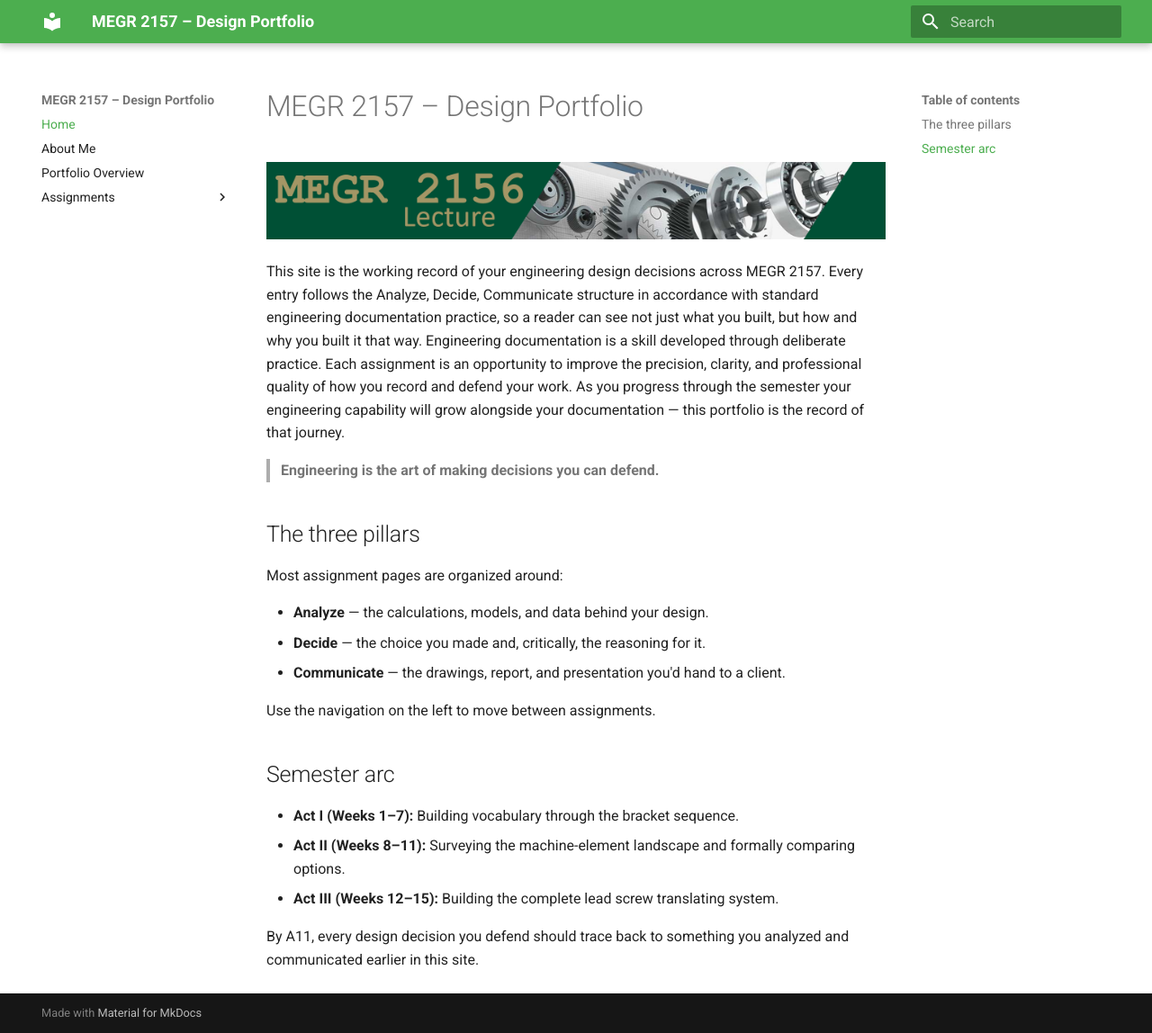
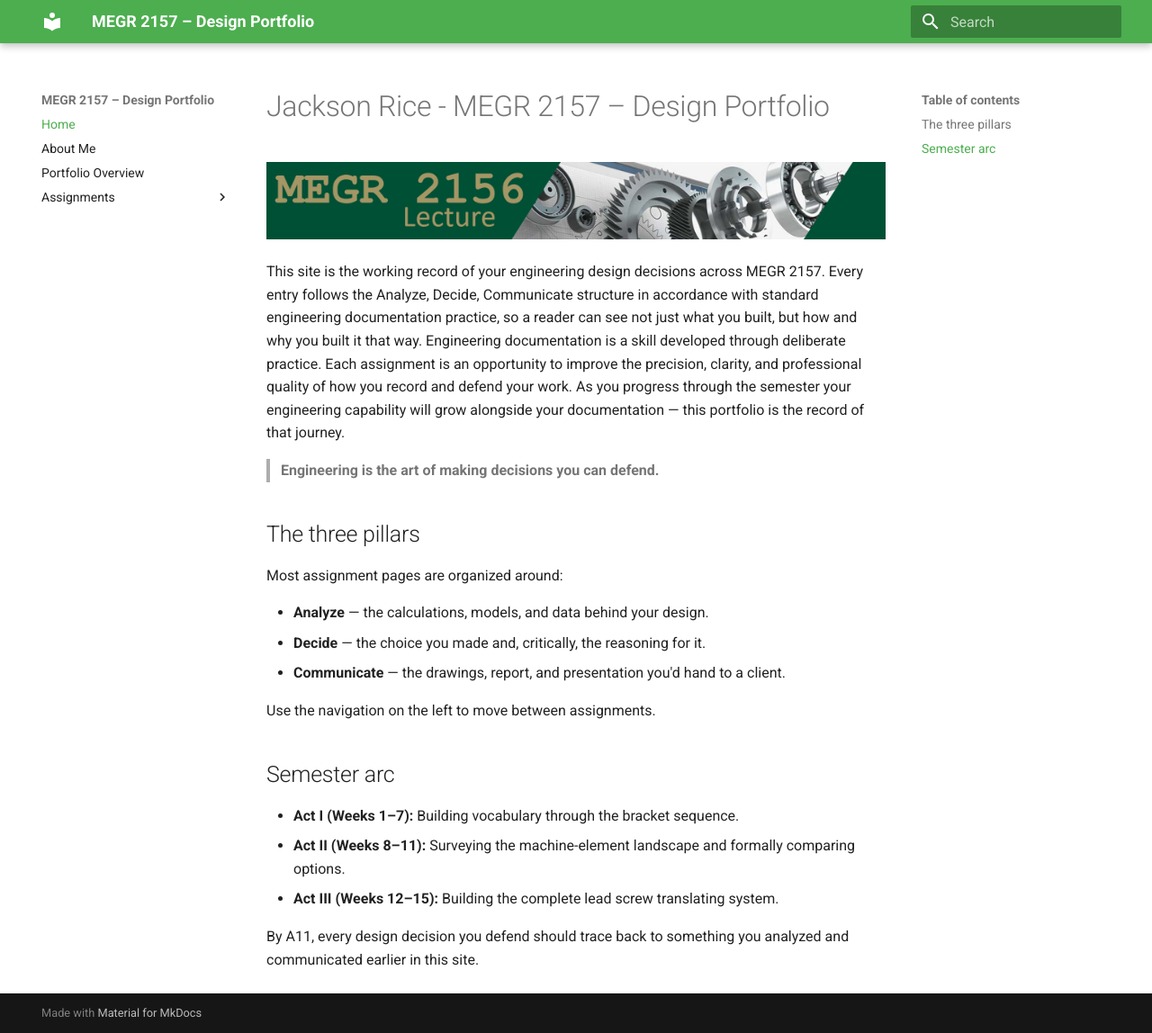
Before and after one commit to JacksonRice6/megr2156-portfolio, an MkDocs documentation site: the page built from docs/index.md, in a window 1280 px wide and 1148 px high. Shown: the whole window at 90% size. Built offline with MkDocs 1.6.1 and Material for MkDocs 9.7.7, drawn with Linux system fonts in a browser that asks for light colours.

Commit message:
Update index.md

```diff
--- a/docs/index.md
+++ b/docs/index.md
@@ -1,4 +1,4 @@
-# MEGR 2157 – Design Portfolio
+# Jackson Rice - MEGR 2157 – Design Portfolio
 
 ![MEGR 2156-7 Title](MEGR2156title.png)
 
```
